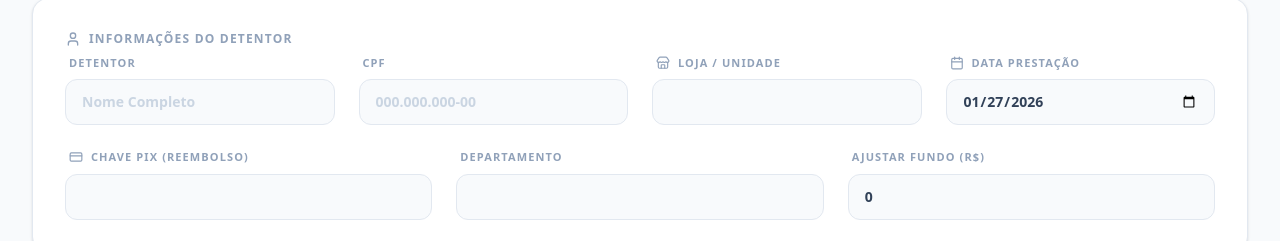
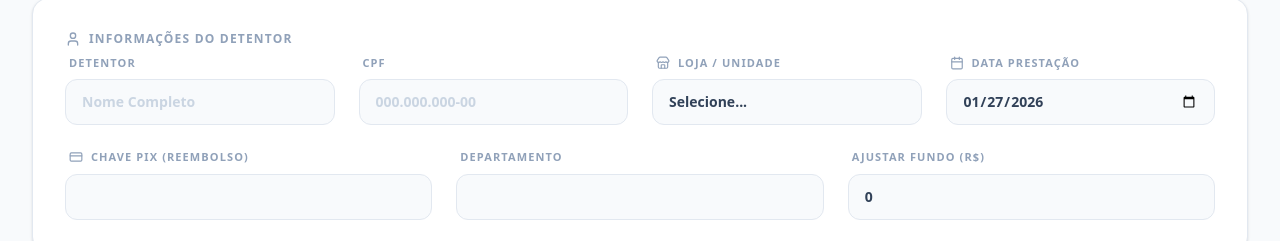
Before and after one commit to anjosdevpython/gerador-fundo-fixo, a React (Vite) app: page / in a window 1280 px wide. Shown: the part 361-602 px from the top of the page. Built offline with nearby package versions, Linux system fonts and the light colour scheme.

Commit message:
Implement store dropdown and auto-fill manager data

```diff
--- a/src/App.jsx
+++ b/src/App.jsx
@@ -21,6 +21,36 @@ import {
 } from 'lucide-react';
 import { motion, AnimatePresence } from 'framer-motion';
 import JSZip from 'jszip';
+
+const STORES = [
+  { id: '1', name: 'JUMBO SANTA', type: 'MATRIZ', cnpj: '17.342.870/0001-41', manager: 'Jaqueline', phone: '41 9515-8594' },
+  { id: '2', name: 'JUMBO TORRES', type: 'FILIAL', cnpj: '17.342.870/0002-22', manager: 'Rosimar Robison', phone: '41 8468-7041' },
+  { id: '3', name: 'JUMBO CD', type: 'FILIAL', cnpj: '17.342.870/0003-03', manager: '', phone: '' },
+  { id: '4', name: 'JUMBO PINHAIS', type: '', cnpj: '17.342.870/0004-94', manager: 'Michele', phone: '' },
+  { id: '5', name: 'JUMBO ECOMMERCE', type: 'FILIAL', cnpj: '17.342.870/0005-75', manager: 'Marcos Cardoso', phone: '41 9634-7968' },
+  { id: '6', name: 'JUMBO PARANAGUÁ', type: 'FILIAL', cnpj: '17.342.870/0006-56', manager: 'Dennis Keller', phone: '41 9864-7874' },
+  { id: '7', name: 'JUMBO FANNY', type: 'FILIAL', cnpj: '17.342.870/0007-37', manager: 'Ivan Nícássio', phone: '41 9194-8920' },
+  { id: '8', name: 'JUMBO FAZENDA RIO GRANDE', type: 'FILIAL', cnpj: '17.342.870/0008-18', manager: 'Sheila', phone: '' },
+  { id: '10', name: 'JUMBO XAXIM', type: 'FILIAL', cnpj: '17.342.870/0010-32', manager: 'Maria Franciely', phone: '41 9803-7709' },
+  { id: '11', name: 'JUMBO FAZENDINHA', type: 'FILIAL', cnpj: '17.342.870/0011-13', manager: 'Jorge Belotto', phone: '41 9854-3378' },
+  { id: '12', name: 'JUMBO BOULEVARD', type: 'FILIAL', cnpj: '17.342.870/0012-02', manager: 'Anderson Oliveira', phone: '41 9923-3857' },
+  { id: '14', name: 'JUMBO COLOMBO', type: 'FILIAL', cnpj: '17.342.870/0014-66', manager: 'Diego', phone: '' },
+  { id: '17', name: 'JUMBO SALVADOS XAXIM', type: 'FILIAL', cnpj: '17.342.870/0017-09', manager: 'Maria Franciely', phone: '41 9803-7709' },
+  { id: '18', name: 'JUMBO SALVADOS FANNY', type: 'FILIAL', cnpj: '17.342.870/0018-90', manager: 'Luiz Traldi', phone: '41 9630-5527' },
+  { id: '19', name: 'JUMBO ARAUCÁRIA', type: 'FILIAL', cnpj: '17.342.870/0022-76', manager: 'Orli Tadeu', phone: '41 9682-8703' },
+  { id: 'BACACHERI', name: 'JUMBO BACACHERI', type: 'FILIAL', cnpj: '', manager: 'Eduardo', phone: '' },
+  { id: '201', name: 'JUMBO BAL CAMBORIU', type: 'FILIAL', cnpj: '17.342.870/0013-85', manager: 'João Paiva', phone: '41 9942-8365' },
+  { id: '202', name: 'JUMBO ITAJAI', type: 'FILIAL', cnpj: '17.342.870/0015-47', manager: 'Thiago', phone: '47 9281-1723' },
+  { id: '206', name: 'JUMBO ARAQUARI', type: 'FILIAL', cnpj: '17.342.870/0023-57', manager: 'Márcio Fernadnes', phone: '41 8712-5493' },
+  { id: '208', name: 'JUMBO JOINVILLE', type: 'FILIAL', cnpj: '17.342.870/0026-08', manager: 'Huanderson', phone: '92 9363-8369' },
+  { id: '301', name: 'JUMBO VILA VELHA', type: 'FILIAL', cnpj: '17.342.870/0029-42', manager: 'Marco Antonio', phone: '27 99646-6111' },
+  { id: '303', name: 'JUMBO SERRA', type: 'FILIAL', cnpj: '17.342.870/0003-86', manager: 'Erika', phone: '27 99889-0123' },
+  { id: '304', name: 'JUMBO VITORIA', type: 'FILIAL', cnpj: '17.342.870/0032-48', manager: 'Leonardo', phone: '27 99736-3979' },
+  { id: '305', name: 'JUMBO LINHARES', type: 'FILIAL', cnpj: '17.342.870/0031-67', manager: 'Suelen', phone: '' },
+  { id: '306', name: 'JUMBO CD ES', type: 'FILIAL', cnpj: '17.342.870/0034-00', manager: 'Dani Nascimento', phone: '27 99511-4411' },
+  { id: '307', name: 'JUMBO GLORIA', type: 'FILIAL', cnpj: '17.342.870/0035-90', manager: 'Rackilane', phone: '' },
+  { id: '308', name: 'JUMBO DAY BY DAY', type: 'FILIAL', cnpj: '17.342.870/0033-29', manager: 'Namar', phone: '21 96732-7937' },
+];
 
 const App = () => {
   // --- Estados da Aplicação ---
@@ -201,6 +231,18 @@ const App = () => {
         .substring(0, 14);
     }
 
+    if (name === 'loja') {
+      const selectedStore = STORES.find(s => s.name === value || `${s.name} – ${s.id}` === value);
+      if (selectedStore) {
+        setHeaderData(prev => ({
+          ...prev,
+          loja: value,
+          detentor: selectedStore.manager.toUpperCase()
+        }));
+        return;
+      }
+    }
+
     setHeaderData(prev => ({ ...prev, [name]: value }));
   };
 
@@ -280,7 +322,7 @@ const App = () => {
           <div className="grid grid-cols-1 md:grid-cols-2 lg:grid-cols-4 gap-6">
             <InputField label="Detentor" name="detentor" value={headerData.detentor} onChange={handleHeaderChange} placeholder="Nome Completo" />
             <InputField label="CPF" name="cpf" value={headerData.cpf} onChange={handleHeaderChange} placeholder="000.000.000-00" />
-            <InputField label="Loja / Unidade" name="loja" value={headerData.loja} onChange={handleHeaderChange} icon={<Store size={14} />} />
+            <InputField label="Loja / Unidade" name="loja" type="select" value={headerData.loja} onChange={handleHeaderChange} icon={<Store size={14} />} />
             <InputField label="Data Prestação" name="dataPrestacao" type="date" value={headerData.dataPrestacao} onChange={handleHeaderChange} icon={<Calendar size={14} />} />
           </div>
           <div className="grid grid-cols-1 md:grid-cols-3 gap-6">
@@ -456,10 +498,24 @@ const InputField = ({ label, icon, ...props }) => (
       {icon} {label}
     </label>
     <div className="relative">
-      <input
-        {...props}
-        className="w-full bg-slate-50 border border-slate-200 rounded-xl px-4 py-3 text-sm focus:ring-4 focus:ring-indigo-500/10 focus:border-indigo-500 focus:bg-white outline-none transition-all font-bold text-slate-700 placeholder:text-slate-300"
-      />
+      {props.type === 'select' ? (
+        <select
+          {...props}
+          className="w-full bg-slate-50 border border-slate-200 rounded-xl px-4 py-3 text-sm focus:ring-4 focus:ring-indigo-500/10 focus:border-indigo-500 focus:bg-white outline-none transition-all font-bold text-slate-700 appearance-none"
+        >
+          <option value="">Selecione...</option>
+          {STORES.map(s => (
+            <option key={s.id} value={`${s.name} – ${s.id}`}>
+              {s.name} {s.id && `– ${s.id}`}
+            </option>
+          ))}
+        </select>
+      ) : (
+        <input
+          {...props}
+          className="w-full bg-slate-50 border border-slate-200 rounded-xl px-4 py-3 text-sm focus:ring-4 focus:ring-indigo-500/10 focus:border-indigo-500 focus:bg-white outline-none transition-all font-bold text-slate-700 placeholder:text-slate-300"
+        />
+      )}
     </div>
   </div>
 );
```
